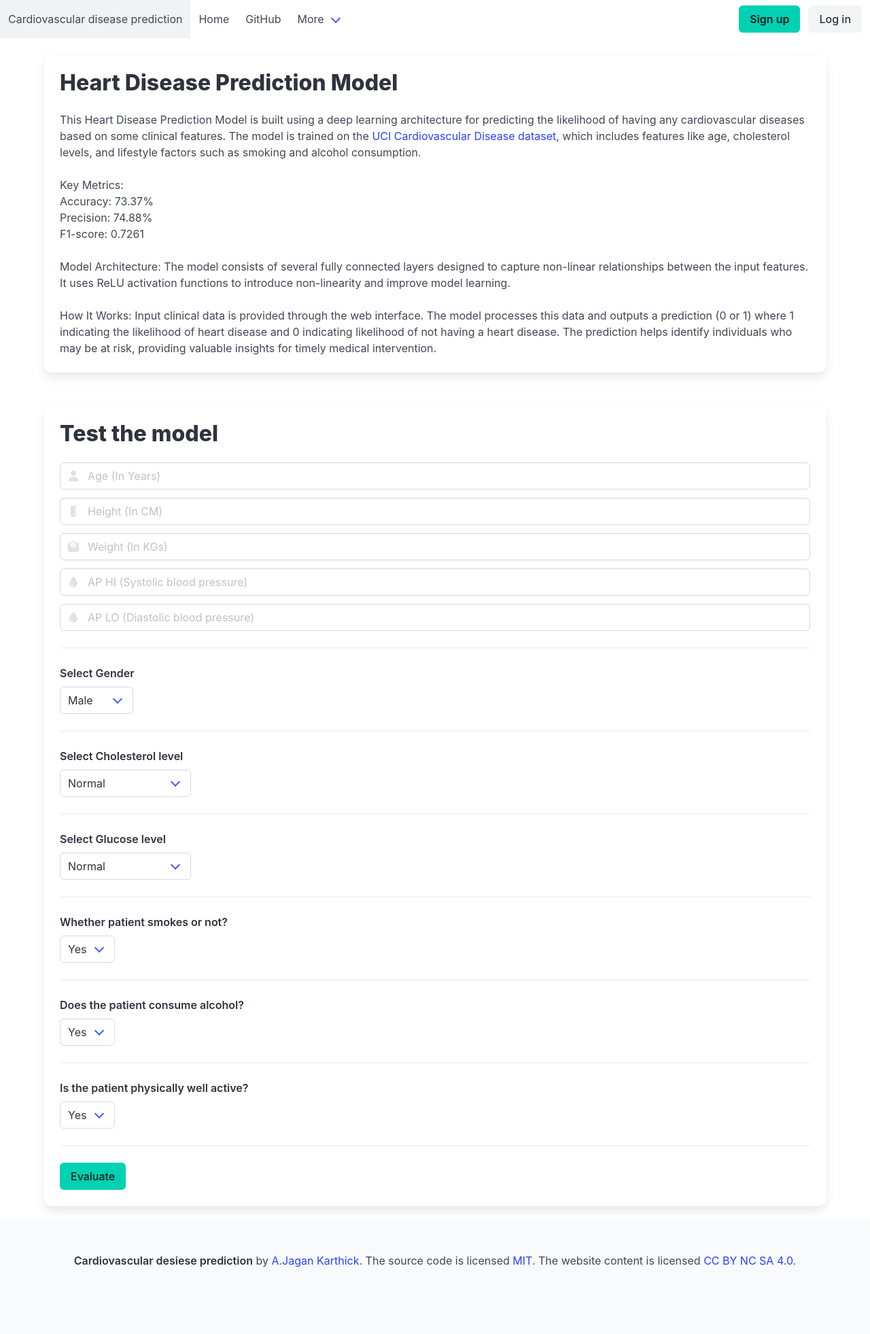
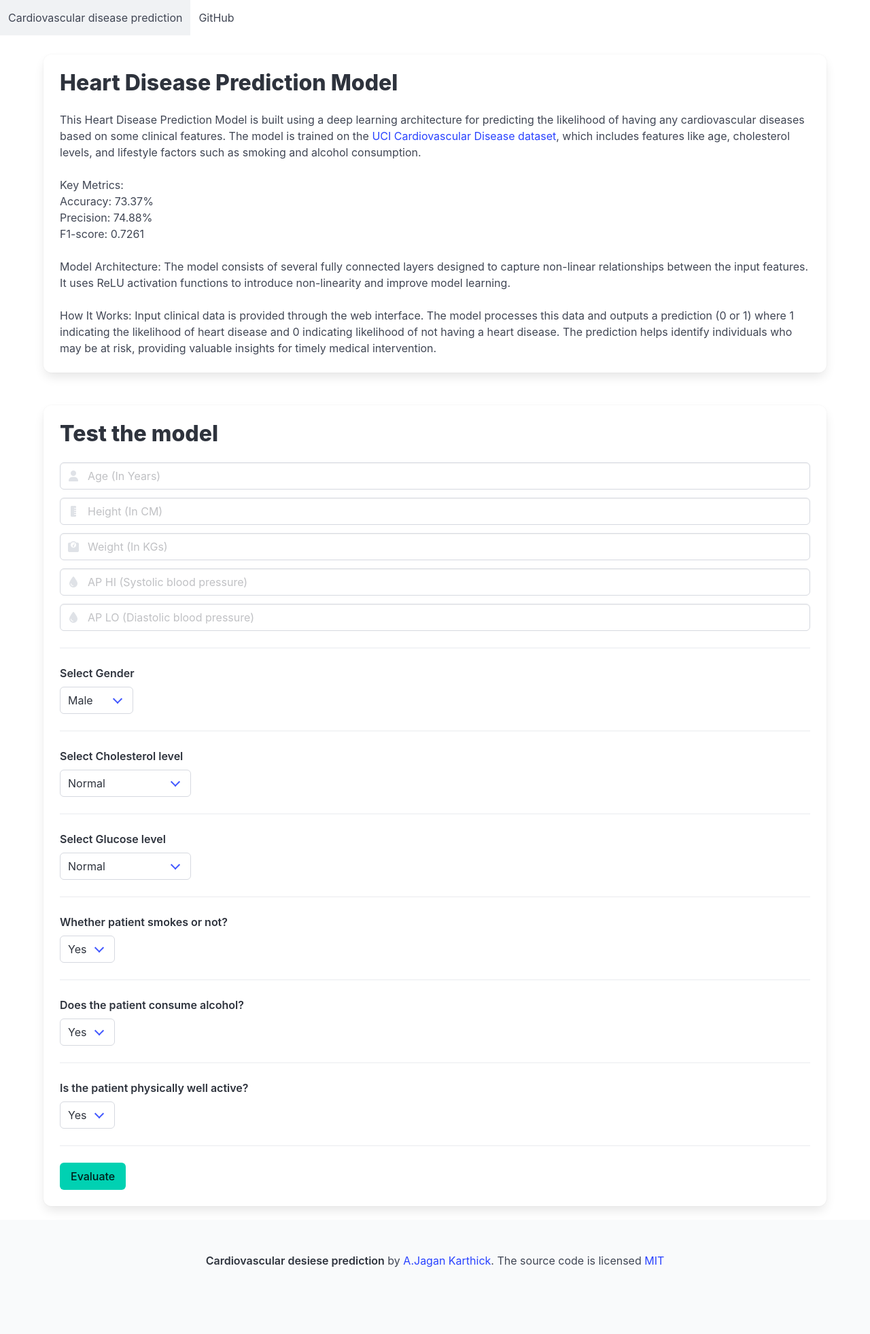
Before and after one commit to JAGAN-KARTHICK-A/heart-disease-detection, a Flask app: page / in a window 1280 px wide. Shown: the whole page at 68% size. Run offline with Flask 3, Linux system fonts and the light colour scheme; parts of the project's set-up code (start-up, migrations or seed data) failed here and were passed over.

Commit message:
Update index.html

```diff
--- a/templates/index.html
+++ b/templates/index.html
@@ -35,44 +35,9 @@
 
         <div id="navbarBasicExample" class="navbar-menu">
           <div class="navbar-start">
-            <a class="navbar-item">
-              Home
-            </a>
-
-            <a class="navbar-item">
+            <a class="navbar-item" href="https://github.com/JAGAN-KARTHICK-A/heart-disease-detection">
               GitHub
             </a>
-
-            <div class="navbar-item has-dropdown is-hoverable">
-              <a class="navbar-link">
-                More
-              </a>
-
-              <div class="navbar-dropdown">
-                <a class="navbar-item">
-                  About - The model
-                </a>
-                <a class="navbar-item">
-                  About - Author
-                </a>
-                <a class="navbar-item">
-                  Dataset
-                </a>
-              </div>
-            </div>
-          </div>
-
-          <div class="navbar-end">
-            <div class="navbar-item">
-              <div class="buttons">
-                <a class="button is-primary">
-                  <strong>Sign up</strong>
-                </a>
-                <a class="button is-light">
-                  Log in
-                </a>
-              </div>
-            </div>
           </div>
         </div>
       </nav>
@@ -249,13 +214,9 @@ The prediction helps identify individuals who may be at risk, providing valuable
     <footer class="footer">
         <div class="content has-text-centered">
           <p>
-            <strong>Cardiovascular desiese prediction</strong> by <a href="https://jgthms.com">A.Jagan Karthick</a>.
+            <strong>Cardiovascular desiese prediction</strong> by <a href="https://github.com/JAGAN-KARTHICK-A">A.Jagan Karthick</a>.
             The source code is licensed
-            <a href="https://opensource.org/license/mit">MIT</a>. The
-            website content is licensed
-            <a href="https://creativecommons.org/licenses/by-nc-sa/4.0//"
-              >CC BY NC SA 4.0</a
-            >.
+            <a href="https://opensource.org/license/mit">MIT</a>
           </p>
         </div>
       </footer>
```
